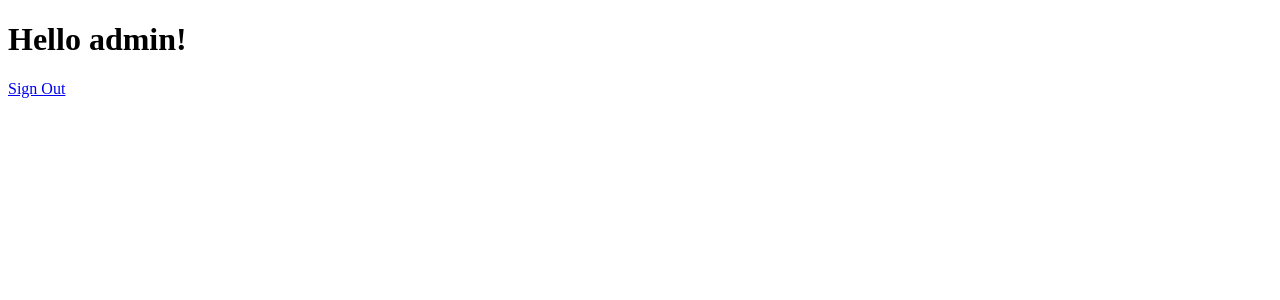
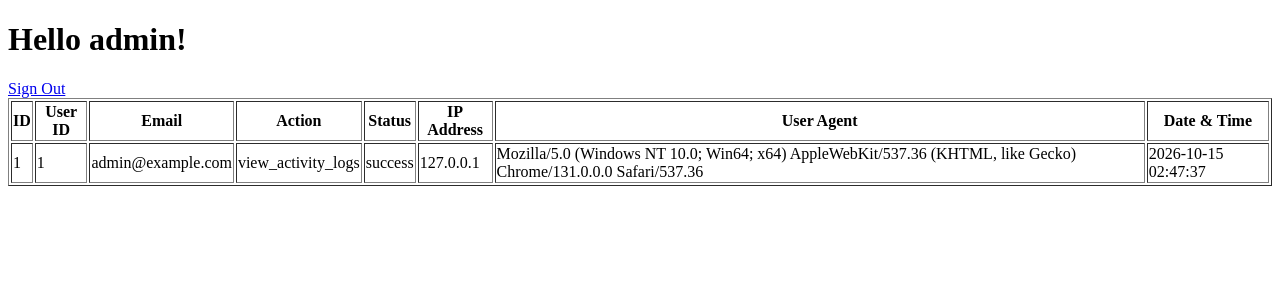
Before and after one commit to vincerayu/IT34A, a PHP site: page /it34a/app/admin/index.php in a window 1280 px wide. Shown: the top 300 px of the page. Run offline with PHP 8.4, Linux system fonts and the light colour scheme; a user stored in the database is signed in; data that the repository does not hold is empty.

Commit message:
added admin view logs in admin/index.php

```diff
--- a/app/admin/index.php
+++ b/app/admin/index.php
@@ -1,3 +1,24 @@
+<?php
+require '../../config/config.php';
+require '../../config/functions.php';
+
+requireRole('admin');
+
+logActivity(
+    $pdo,
+    $_SESSION['user_id'],
+    $_SESSION['user_email'],
+    'view_activity_logs',
+    'success'
+);
+
+$stmt = $pdo->query('SELECT * FROM activity_logs ORDER BY activity_log_created_at DESC');
+
+$activities = $stmt->fetchAll(PDO::FETCH_ASSOC);
+
+
+?>
+
 <!DOCTYPE html>
 <html lang="en">
 <head>
@@ -8,5 +29,79 @@
 <body>
     <h1>Hello admin!</h1>
     <a href="../auth/signout.php">Sign Out</a>
+
+ <table border="1">
+    <thead>
+        <tr>
+            <th>ID</th>
+            <th>User ID</th>
+            <th>Email</th>
+            <th>Action</th>
+            <th>Status</th>
+            <th>IP Address</th>
+            <th>User Agent</th>
+            <th>Date & Time</th>
+        </tr>
+</thead>
+
+
+<tbody>
+<?php foreach ($activities as $activity): ?>
+
+    <tr>
+        <td>
+            <?= htmlspecialchars(
+                $activity['activity_log_id']
+            ) ?>
+        </td>
+
+         <td>
+            <?= htmlspecialchars(
+                $activity['user_id']
+            ) ?>
+        </td>
+
+         <td>
+            <?= htmlspecialchars(
+                $activity['user_email']
+            ) ?>
+        </td>
+
+         <td>
+            <?= htmlspecialchars(
+                $activity['activity_log_action']
+            ) ?>
+        </td>
+
+         <td>
+            <?= htmlspecialchars(
+                $activity['activity_log_status']
+            ) ?>
+        </td>
+
+        <td>
+            <?= htmlspecialchars(
+                $activity['activity_log_ip_address']
+            ) ?>
+        </td>
+
+         <td>
+            <?= htmlspecialchars(
+                $activity['activity_log_user_agent']
+            ) ?>
+        </td>
+
+         <td>
+            <?= htmlspecialchars(
+                $activity['activity_log_created_at']
+            ) ?>
+        </td>
+    </tr>
+
+    <?php endforeach; ?>
+
+
+</tbody>
+</table>
 </body>
 </html>
--- a/config/functions.php
+++ b/config/functions.php
@@ -55,7 +55,7 @@ function requirelogin (){
 function requireRole($role){
     requirelogin();
 
-    if($_SESSION['user_role' !==$role]){
+    if($_SESSION['user_role'] !==$role){
         http_response_code(403);
         die('Access denied');
     }
```
